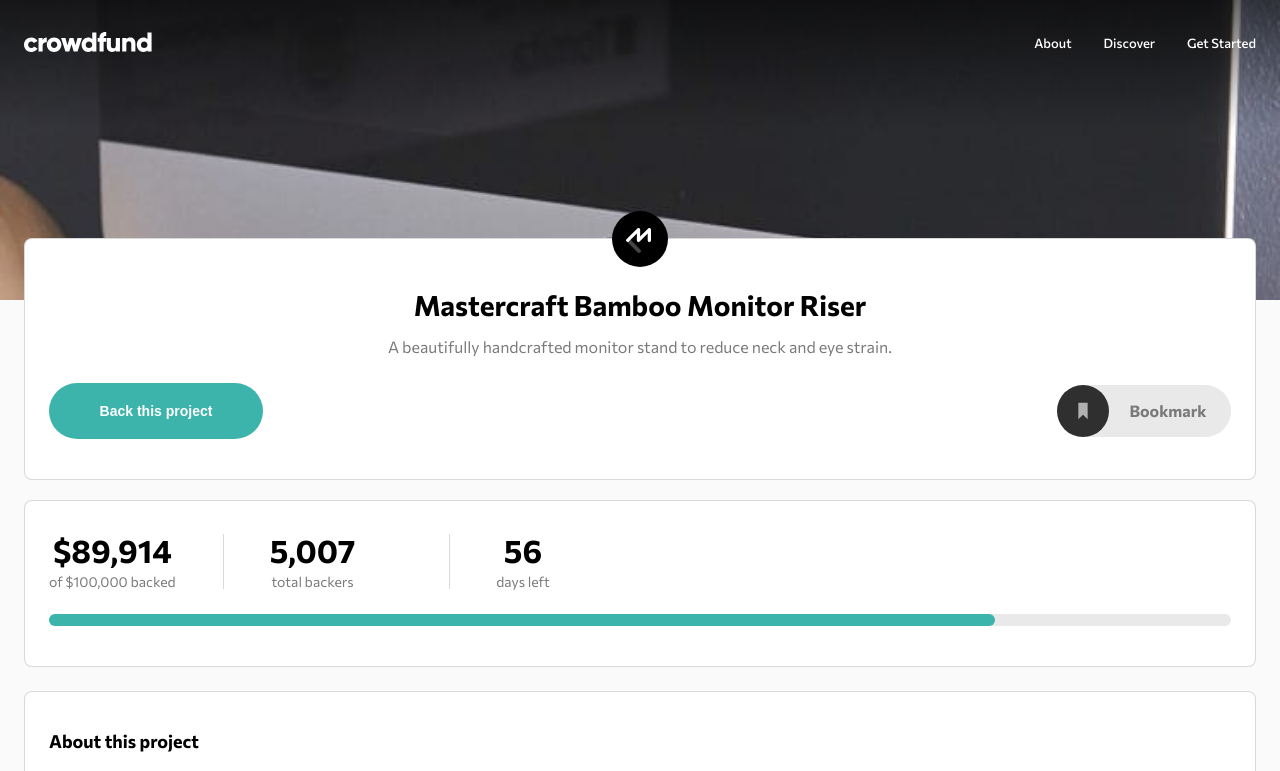
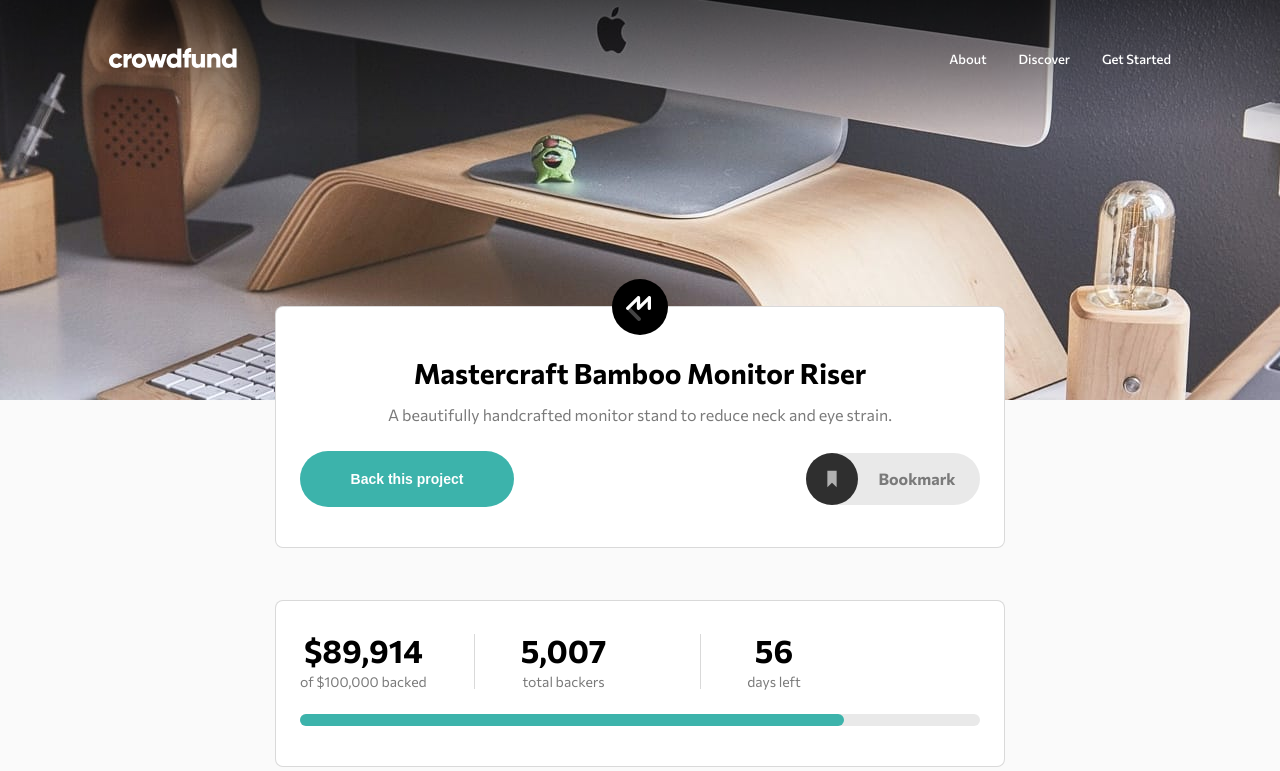
Before and after one commit to lasha-abuladze/crowdfunding-product-page, a website: page index.html in a window 1280 px wide. Shown: the top 771 px of the page. Drawn offline with Linux system fonts and the light colour scheme.

Commit message:
add responsive styles (min-width: 1024px)

```diff
--- a/main.scss
+++ b/main.scss
@@ -624,11 +624,7 @@ p {
 
 
 
-
-
-
 @media only screen and (min-width: 768px) {
-
 
     p {
         font-size: 16px;
@@ -855,3 +851,50 @@ p {
 
 
 }
+
+@media only screen and (min-width: 1024px) {
+
+    @mixin section-gen {
+        max-width: 730px;
+    }
+
+    .header {
+        height: 400px;
+        background-image: url(./images/image-hero-desktop.jpg);
+
+        .navigation {
+            max-width: 1110px;
+            z-index: 1;
+            left: 50%;
+            transform: translateX(-50%);
+            padding: 48px 24px 0px 24px;
+
+        }
+
+        .absolute-div--header {
+            position: absolute;
+            @include section-gen();
+            left: 50%;
+            transform: translateX(-50%);
+            bottom: -37%;
+        }
+
+    }
+
+    .section--1 {
+        @include section-gen();
+
+    }
+
+    .main-section {
+        @include section-gen();
+    }
+
+    .reward-section {
+        .reward-options {
+            @include section-gen();
+
+        }
+    }
+
+}
```
Also changed, not shown: style.css.
